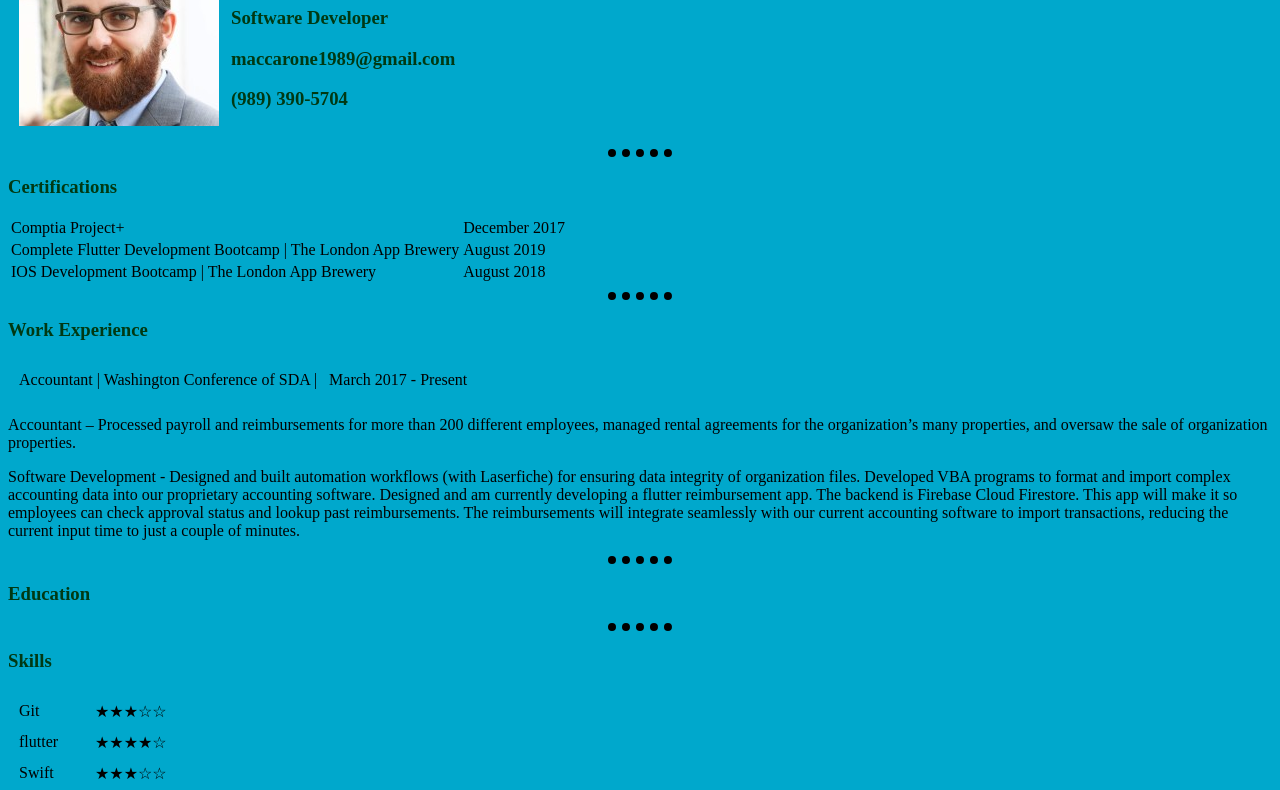
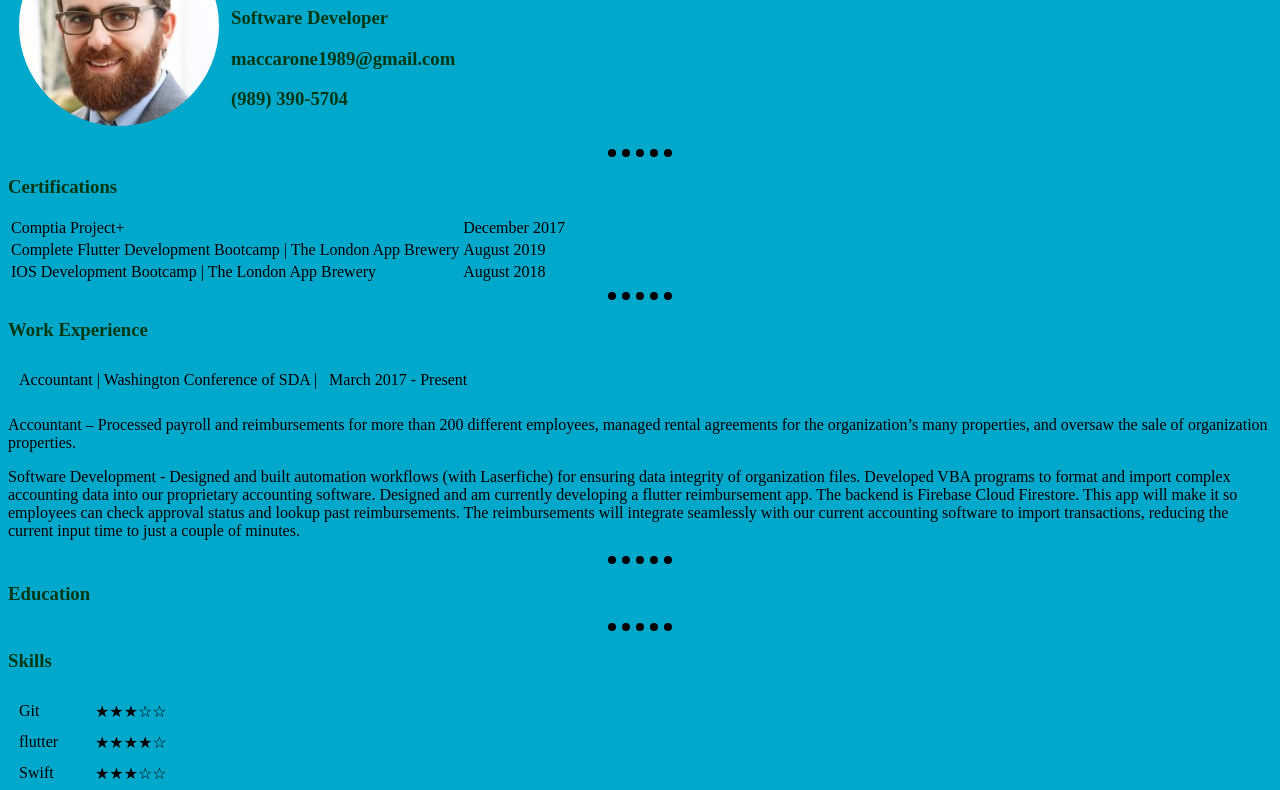
Before and after one commit to cmaccarone/resume, a plain HTML site: page index.html in a window 1280 px wide. Shown: the part 93-883 px from the top of the page. Drawn offline with Linux system fonts and the light colour scheme.

Commit message:
made the profile picture round

```diff
--- a/css/style.css
+++ b/css/style.css
@@ -19,3 +19,7 @@ h5,
 h6 {
     color: #003913;
 }
+
+.circular {
+    border-radius: 100%;
+}
--- a/index.html
+++ b/index.html
@@ -14,7 +14,7 @@
 
   <table cellspacing="10">
     <tr>
-      <td><img src="0.jpeg" alt="caleb's photo" /></td>
+      <td><img class="circular" src="0.jpeg" alt="caleb's photo" /></td>
       <td>
         <h1>Caleb Maccarone</h1>
         <h3>Software Developer</h3>
```
